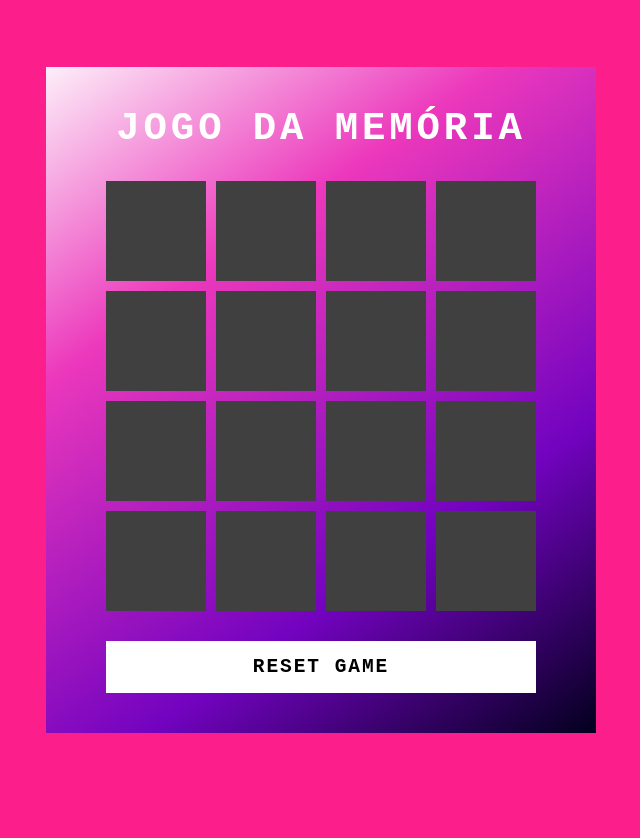
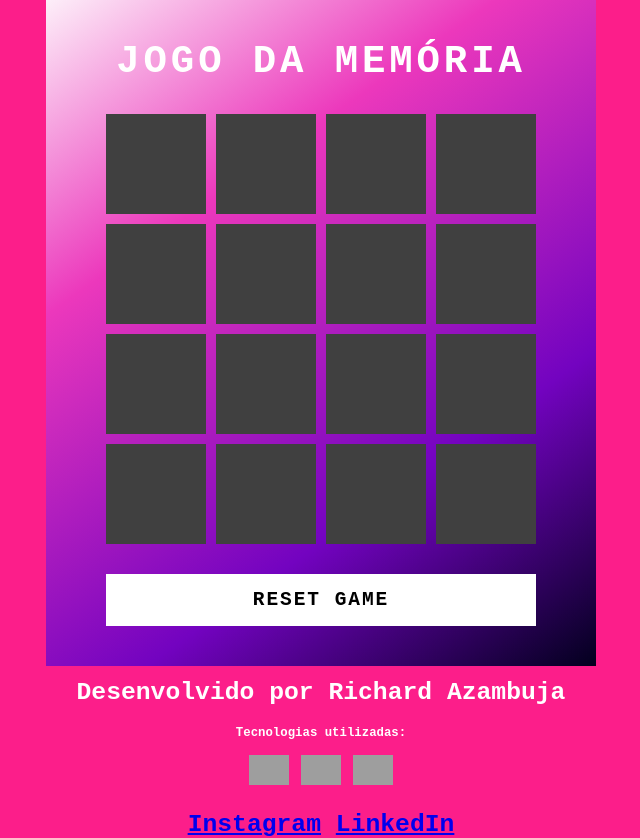
Before and after one commit to richardazambuja/jogo-memoria, a plain HTML site: page index.html in a window 1280 px wide. Shown: the whole page, without its empty margins (319-959 px from the left). Before the commit the page ends 800 px from the top, so only its background shows below. Drawn offline with Linux system fonts and the light colour scheme; grey boxes are pictures that could not be loaded.

Commit message:
Atualizações créditos / tecnologias utilizadas

```diff
--- a/index.html
+++ b/index.html
@@ -14,7 +14,24 @@
         <button class="reset"
         onclick="window.location.reload();"
         >RESET GAME</button>
+
     </div>
+    <div class="credits">
+        <h1>Desenvolvido por Richard Azambuja</h1>
+        <p>Tecnologias utilizadas:</p>
+        <div class="tech">
+            <img src="https://cdn.jsdelivr.net/gh/devicons/devicon/icons/html5/html5-original.svg" alt="HTML5" title="HTML5">
+            <img src="https://cdn.jsdelivr.net/gh/devicons/devicon/icons/css3/css3-original.svg" alt="CSS3" title="CSS3">
+            <img src="https://cdn.jsdelivr.net/gh/devicons/devicon/icons/javascript/javascript-original.svg" alt="JavaScript" title="JavaScript">
+        </div>
+
+        <div class="redes">
+            <h1>
+                <a href="https://www.instagram.com/richard_azambujaa">Instagram</a>
+                <a href="https://www.linkedin.com/in/richard-azambuja/">LinkedIn</a>
+
+            </h1>
+        </div>
 
     <script src="./src/scripts/engine.js" defer></script>
 </body>
--- a/src/styles/main.css
+++ b/src/styles/main.css
@@ -1,7 +1,9 @@
 body {
     display: flex;
+    flex-direction: column;
     justify-content: center;
     align-items: center;
+    gap: 12px;
     min-height: 100vh;
     background: #fc1e8a;
     user-select: none;
@@ -91,3 +93,45 @@ h2{
 .boxMatch::after {
     transform: rotateY(180deg);
 }
+
+
+.credits{
+    color: white;
+    font-weight: 600;
+    text-align: center;
+    font-size: 0.95rem;
+}
+
+p{
+    margin: 0;
+    padding: 0;
+    text-align: center;
+    margin-top: 20px;
+}
+
+.credits .tech{
+    display: flex;
+    flex-direction: row;
+    align-items: center;
+    justify-content: center;
+    gap: 12px;
+    margin-top: 10px;
+}
+
+.credits .tech img{
+    width: 40px;
+    height: 40px;
+    object-fit: contain;
+    display: block;
+}
+
+@media (max-width: 420px){
+    .credits .tech img{
+        width: 32px;
+        height: 32px;
+    }
+}
+
+.redes{
+    margin-top: 20px;
+}
```
Also changed, not shown: images/css-3.png (added), images/html-5.png (added), images/js.png (added).
